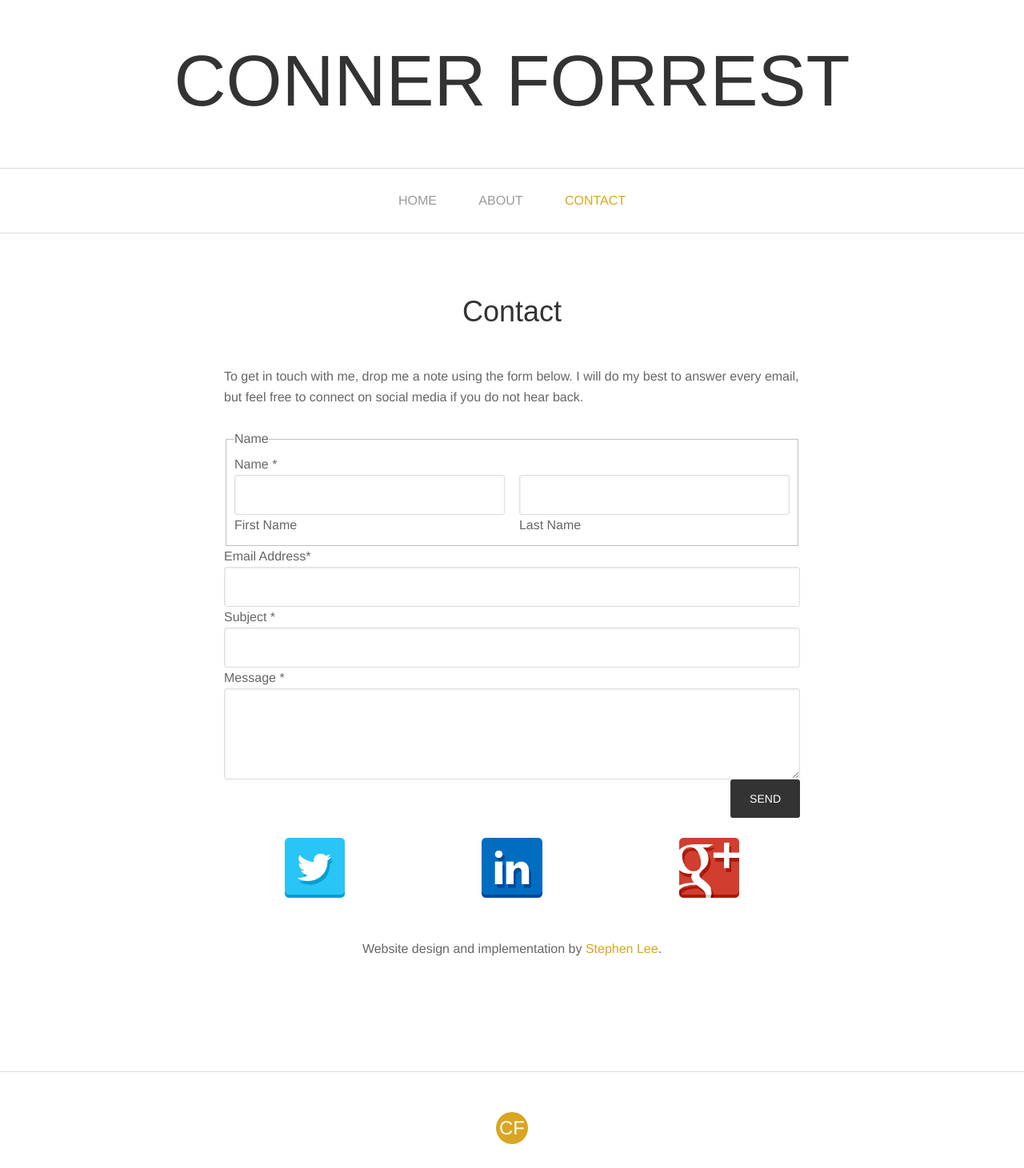
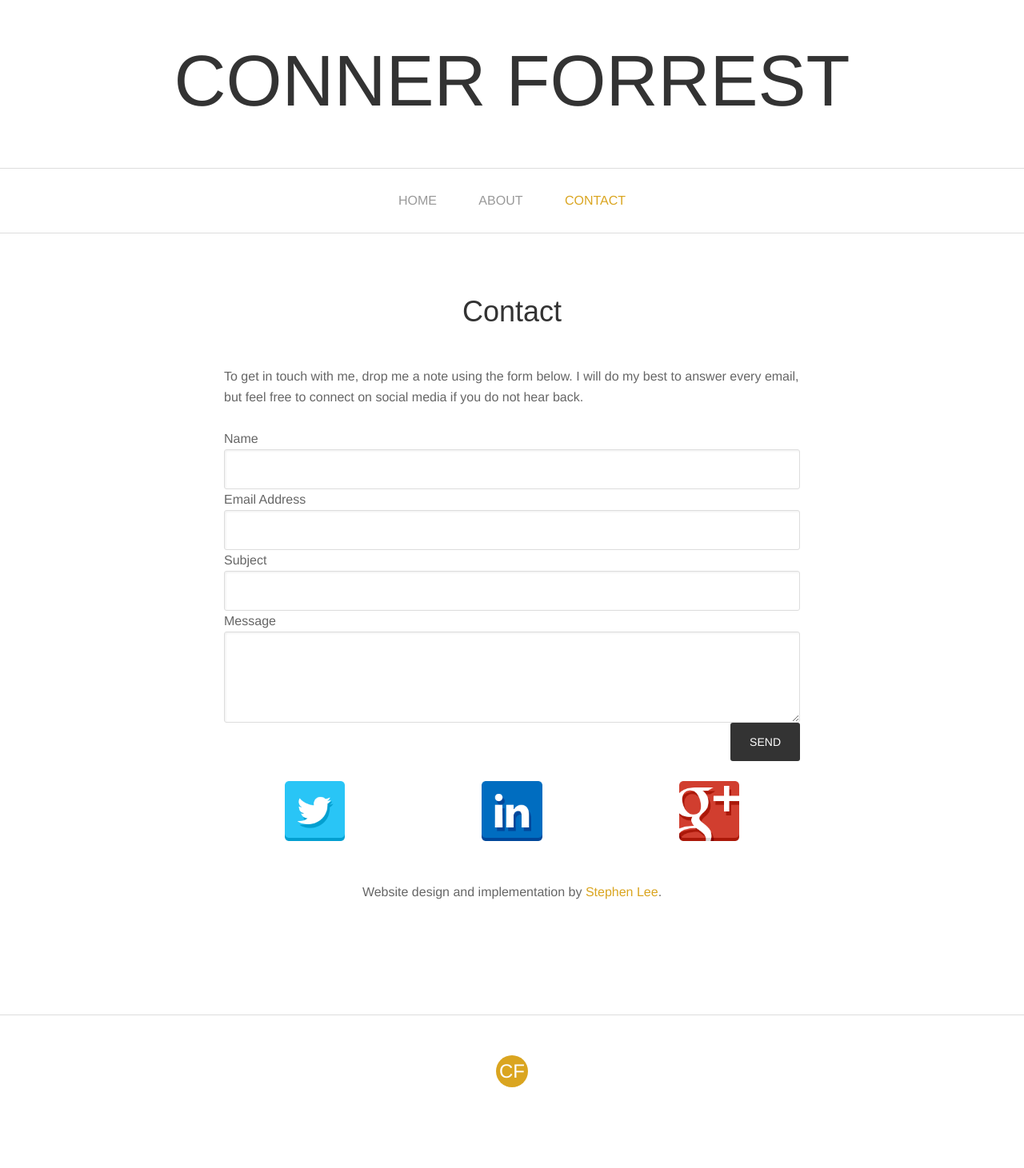
Before and after one commit to connerforrest/connerforrest.github.io, a Jekyll site: the page built from contact/index.html, in a window 1280 px wide. Shown: the whole page at 80% size. Built offline with Jekyll 4.4.1, drawn with Linux system fonts in a browser that asks for light colours; Markdown is read by kramdown in place of the engine named in the settings; after the commit the page ends 1390 px from its top, so only the background shows below that.

Commit message:
Updated contact form

```diff
--- a/contact/index.html
+++ b/contact/index.html
@@ -9,32 +9,20 @@ title: Contact
 	<form autocomplete="on" action="http://getsimpleform.com/messages?form_api_token=d1c02d822194742880fd73ed47041b92" method="post">
 		<input type="hidden" name="redirect_to" value="http://connerforest.com/contact/thank-you.html">
 		<div class="field-list clear">
-
-                <fieldset id="name1" class="form-item fields name required">
-                <div class="title">Name <span class="required">*</span></div>
-                <legend>Name</legend>
-                  <div class="field first-name one-half first">
-                    <label class="caption"><input class="field-element field-control" name="fname" x-autocompletetype="given-name" type="text" spellcheck="false" maxlength="30" data-title="First" required>
-                    First Name</label>
+			<div class="field name">
+				<label class="caption">Name</label>
+				<input class="field-element field-control" name="fname" x-autocompletetype="given-name" type="text" spellcheck="false" maxlength="30" data-title="First" required>
 			</div>
-                  <div class="field last-name one-half">
-                    <label class="caption">
-						<input class="field-element field-control" name="lname" x-autocompletetype="surname" type="text" spellcheck="false" maxlength="30" data-title="Last" required>
-                    Last Name</label>
-                  </div>
-                </fieldset>
-
 			<div id="email" class="form-item field email required">
-                  <label class="title" for="email">Email Address<span class="required">*</span></label>
+				<label class="title" for="email">Email Address</label>
 				<input class="field-element" name="email" x-autocompletetype="email" type="email" spellcheck="false" id="email" required>
 			</div>
 			<div id="text3" class="form-item field text required">
-                  <label class="title" for="text3-field">Subject <span class="required">*</span></label>
-
+				<label class="title" for="text3-field">Subject</label>
 				<input class="field-element text" type="text" id="text3-field" required>
 			</div>
 			<div id="textarea4" class="form-item field textarea required">
-                  <label class="title" for="textarea4-field">Message <span class="required">*</span></label>
+				<label class="title" for="textarea4-field">Message</label>
 				<textarea class="field-element" id="textarea4-field" name="message" rows="5" required></textarea>
 			</div>
 		</div>
```
Also changed, not shown: 2 other files. Lines whose indentation alone changed are shown as unchanged.
